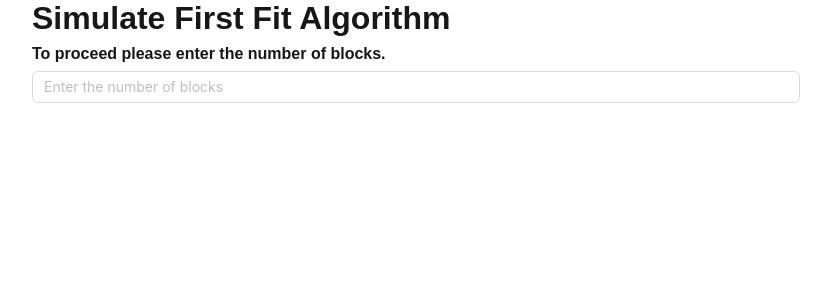
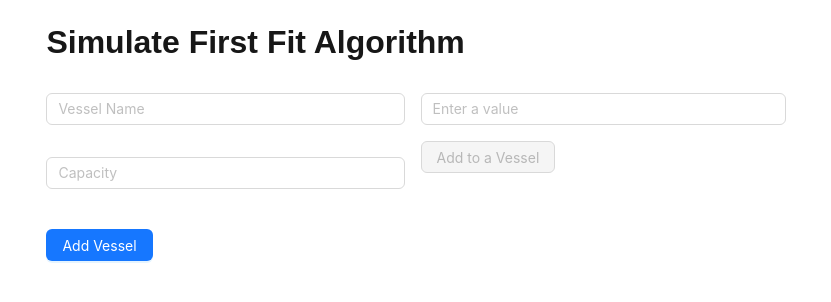
Before and after one commit to sujeewasandeepa/first-fit-algo, a Next.js app: page / in a window 1280 px wide. Shown: the top 302 px of the page, without its empty margins (224-1055 px from the left). Built offline with nearby package versions, Linux system fonts and the light colour scheme.

Commit message:
Dynamic vessel creation

```diff
--- a/src/app/page.tsx
+++ b/src/app/page.tsx
@@ -1,7 +1,7 @@
 import MainComp from "@/components/main";
 export default function Home() {
   return (
-    <div>
+    <div style={{ margin: '24px'}}>
       <MainComp />
     </div>
   );
--- a/src/components/main.tsx
+++ b/src/components/main.tsx
@@ -1,7 +1,7 @@
 "use client";
 
 import styled from "@emotion/styled";
-import { Button } from "antd";
+import { Button, Form } from "antd";
 import Input from "antd/es/input/Input";
 import { useEffect, useState } from "react";
 import Vessel from "./vessel";
@@ -30,29 +30,32 @@
   values: number[];
 }
 const MainComp = () => {
-  const [numberOfBlocks, setNumberofBlocks] = useState<number>();
   const [val, setVal] = useState<number>();
   const [vessels, setVessels] = useState<VesselI[]>([]);
+
+  const handleAddVessel = (values: {vesselName: string, capacity: number}) => {
+    const newVessel = {capacity: values.capacity, remainingSpace: values.capacity, name: values.vesselName, values: []};
+    setVessels((prev) => [...prev, newVessel]);
+  }
 
   return (
     <Container>
       <div>
         <h1>Simulate First Fit Algorithm</h1>
-        {!numberOfBlocks && (
+        <MainContainer>
             <div>
-            <h4 style={{ marginTop: "8px" }}>
-              To proceed please enter the number of blocks.
-            </h4>
-            <StyledInput
-              type="number"
-              placeholder="Enter the number of blocks"
-              value={numberOfBlocks}
-              onBlur={(e) => setNumberofBlocks(Number(e.target.value))}
-            />
+              <div style={{display: 'flex'}}>
+                <div style={{width: '50%', marginRight: '16px'}}>
+                  <Form onFinish={(values) => handleAddVessel(values)}>
+                    <Form.Item rules={[{required: true}]} name='vesselName'>
+                      <StyledInput placeholder="Vessel Name"/>
+                    </Form.Item>
+                    <Form.Item rules={[{ required: true }]} name='capacity'>
+                      <StyledInput placeholder="Capacity" type="number"/>
+                    </Form.Item>
+                    <StyledButton htmlType="submit" type='primary'>Add Vessel</StyledButton>
+                  </Form>
                 </div>
-        )}
-        <MainContainer>
-          {numberOfBlocks && (
                 <div>
                   <StyledInput placeholder="Enter a value" id="currValue" value={val} onChange={(e) => setVal(Number(e.target.value))}/>
                   <StyledButton
@@ -60,16 +63,20 @@
                     onClick={(e) => {
                       e.preventDefault();
                     }}
+                    disabled={vessels.length === 0}
                   >
                     Add to a Vessel
                   </StyledButton>
+                </div>
+              </div>
+              <div style={{ display: 'flex'}}>
               {
                 vessels.map((vessel, index) => (
-                  <Vessel vesselName={`Vessel`} capacity={100} />
+                  <Vessel key={index} vesselName={vessel.name} capacity={vessel.capacity} remainingSpace={vessel.remainingSpace} values={vessel.values}/>
                 ))
               }
               </div>
-          )}
+            </div>
         </MainContainer>
       </div>
     </Container>
--- a/src/components/vessel.tsx
+++ b/src/components/vessel.tsx
@@ -4,32 +4,20 @@
 interface Props {
   vesselName: string;
   capacity: number;
-  newValue?: number;
+  values: number[];
+  remainingSpace?: number;
 }
 
 const StyledVessel = styled.div`
   height: 200px;
   width: 200px;
   background-color: rgba(255, 247, 144, 0.46);
+  margin-right: 16px;
   border: 2px solid black;
   padding: 8px !important;
 `;
 
-const Vessel:FC<Props> = ({vesselName, capacity, newValue}) => {
-  const [values, setValues] = useState<number[]>([]);
-  const [total, setTotal] = useState<number>(0);
-
-  useEffect(() => {
-    if (newValue) {
-      setValues((prev) => [...prev, newValue]);
-    }
-  }, [newValue])
-
-  useEffect(() => {
-    if (values) {
-      setTotal(values.reduce((acc, curr) => acc + curr, 0));
-    }
-  }, [values])
+const Vessel:FC<Props> = ({vesselName, capacity, values, remainingSpace}) => {
 
   return (
     <div style={{marginTop: '24px'}}>
@@ -37,7 +25,7 @@
       <h3>{vesselName}</h3>
       <p>Capacity: {capacity}</p>
       <p>Values: {values.join(', ')}</p>
-      <p>Total: {total}</p>
+      <p>Free space: {remainingSpace}</p>
     </StyledVessel>
     </div>
   )
```
Lines whose indentation alone changed are shown as unchanged.
